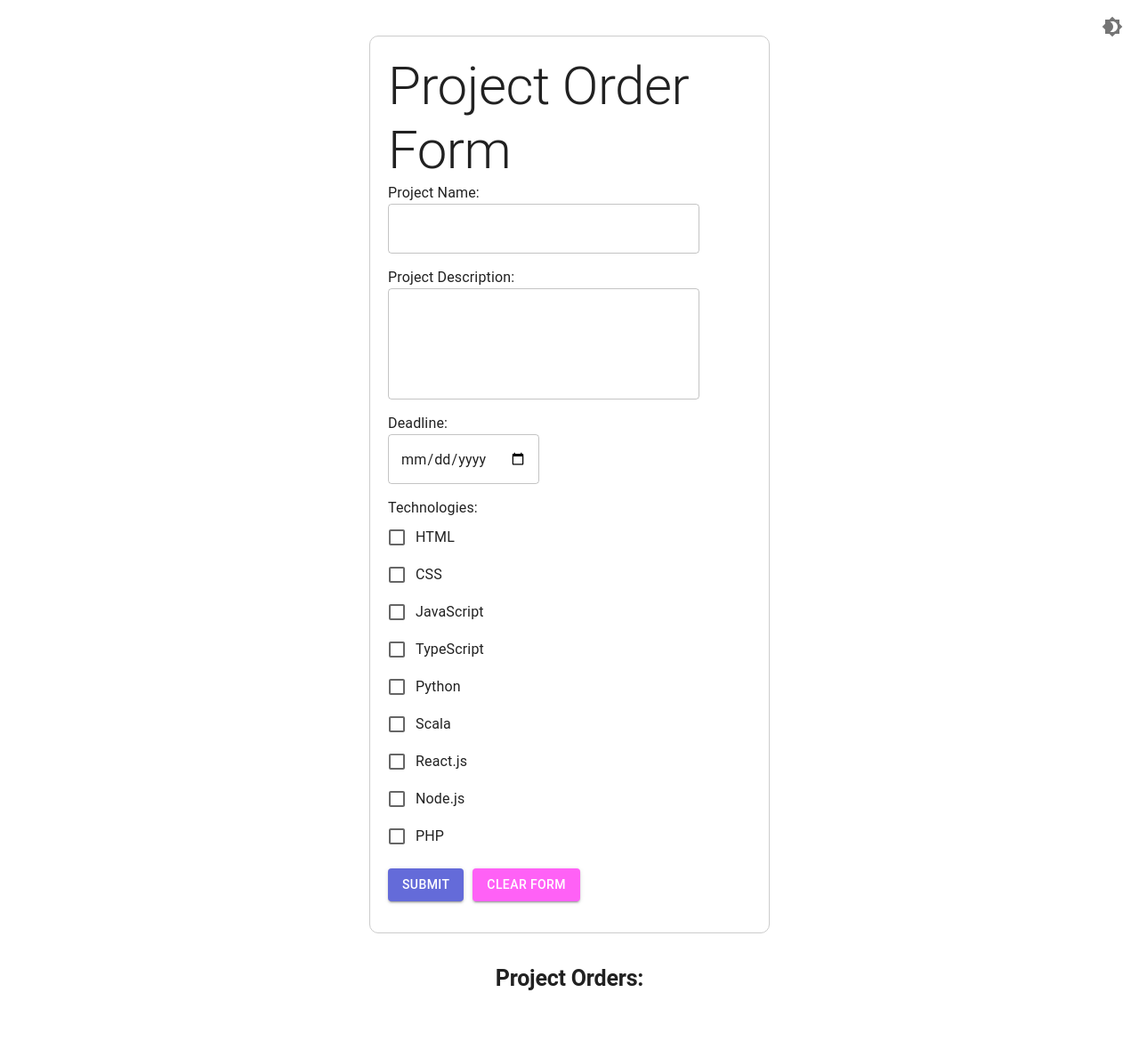
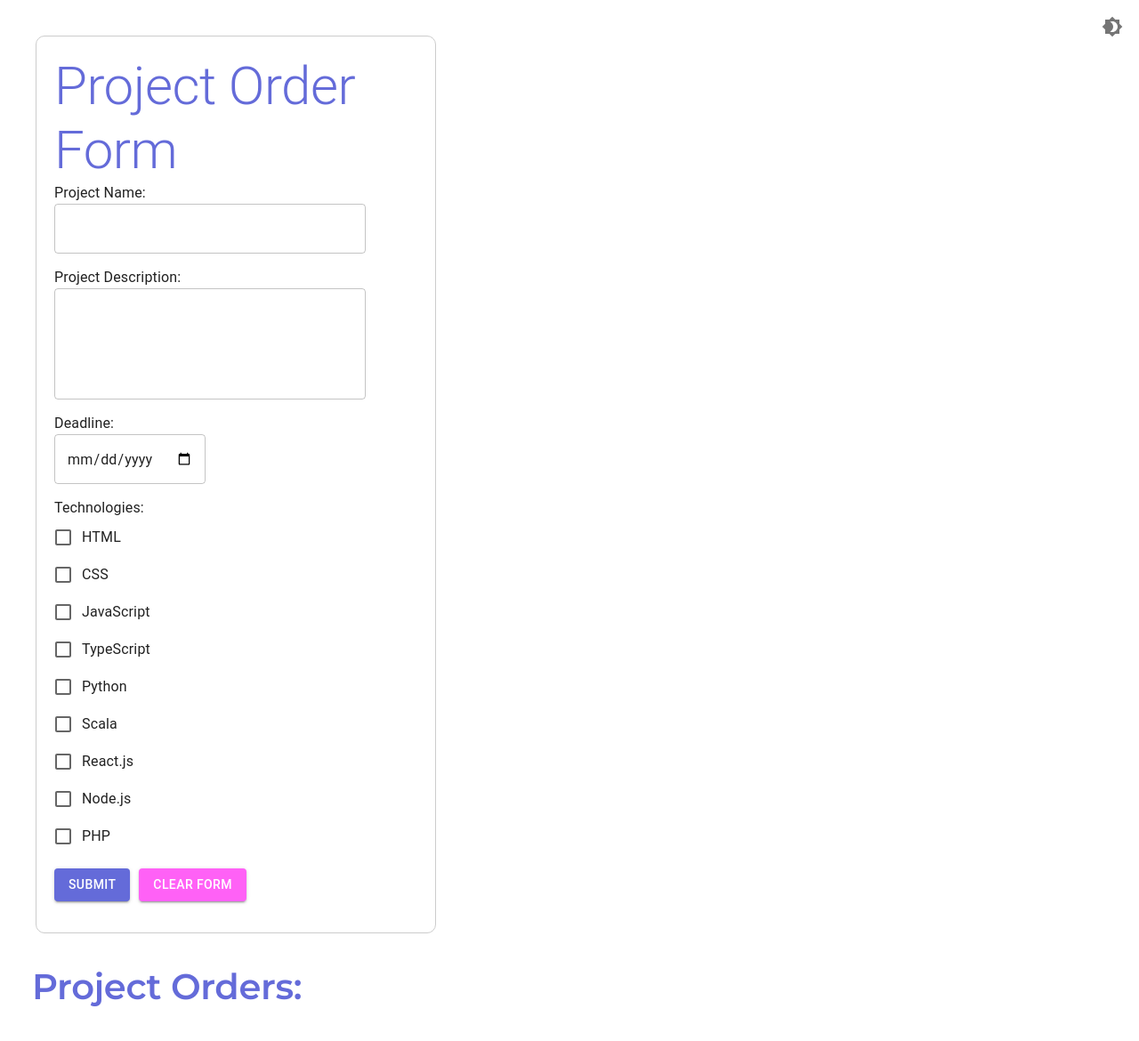
Before and after one commit to proga-react-practice/epsilon-team-project, a React (Vite) app: page /maks in a window 1280 px wide. Shown: the top 1170 px of the page at 89% size. Built offline with nearby package versions, Linux system fonts and the light colour scheme.

Commit message:
add customer side features

```diff
--- a/src/Pages/Maks.tsx
+++ b/src/Pages/Maks.tsx
@@ -47,12 +47,21 @@ const Customers: React.FC = () => {
         >
           <Brightness4Icon />
         </IconButton>
-        <AddOrderForm addProject={addProject} darkMode={darkMode} />
-        <Cards
-          projects={projects}
-          deleteProject={deleteProject}
-          darkMode={darkMode}
-        />
+        <Box
+          sx={{
+            display: "flex",
+            flexWrap: "wrap",
+            justifyContent: "space-between",
+            width: "100%",
+          }}
+        >
+          <Box sx={{ flexBasis: "30%", marginRight: "20px" }}>
+            <AddOrderForm addProject={addProject} />
+          </Box>
+          <Box sx={{ flexBasis: "65%" }}>
+            <Cards projects={projects} deleteProject={deleteProject} />
+          </Box>
+        </Box>
       </Box>
     </ThemeProvider>
   );
--- a/src/components/customer/AddOrderForm.tsx
+++ b/src/components/customer/AddOrderForm.tsx
@@ -82,12 +82,18 @@ const AddOrderForm: React.FC<{
       }}
     >
       <StyledFormWrapper>
-        <StyledTypography variant="h2">Project Order Form</StyledTypography>
+        <StyledTypography
+          variant="h2"
+          sx={{
+            color: (theme) =>
+              theme.palette.mode === "dark" ? "#62D682" : "#646BD9",
+          }}
+        >
+          Project Order Form
+        </StyledTypography>
         <form onSubmit={handleSubmit}>
           <Box className="form-group" sx={{ marginBottom: "15px" }}>
-            <StyledTypography>
-              Project Name:
-            </StyledTypography>
+            <StyledTypography>Project Name:</StyledTypography>
             <TextField
               id="project-name"
               value={name}
@@ -99,9 +105,7 @@ const AddOrderForm: React.FC<{
             />
           </Box>
           <Box className="form-group" sx={{ marginBottom: "15px" }}>
-            <StyledTypography >
-              Project Description:
-            </StyledTypography>
+            <StyledTypography>Project Description:</StyledTypography>
             <TextField
               id="project-description"
               multiline
--- a/src/components/customer/Cards.tsx
+++ b/src/components/customer/Cards.tsx
@@ -1,13 +1,7 @@
 import React from "react";
-import {
-  Typography,
-  Button,
-  Box,
-  Card,
-  CardContent,
-  CardActions,
-} from "@mui/material";
+import { Typography, Box, Card, CardContent, IconButton } from "@mui/material";
 import { styled, keyframes } from "@mui/system";
+import DeleteIcon from "@mui/icons-material/Delete";
 import { Project } from "./Utils";
 
 const cardSlideIn = keyframes`
@@ -20,11 +14,10 @@ const cardSlideIn = keyframes`
 `;
 
 const StyledCard = styled(Card)(({ theme }) => ({
-  width: 300,
-  height: 500,
-  margin: theme.spacing(1),
-  borderRadius: theme.shape.borderRadius * 2,
-  boxShadow: theme.shadows[3],
+  width: "500px",
+  height: "auto",
+  marginBottom: theme.spacing(3),
+  borderRadius: theme.shape.borderRadius,
   backgroundColor: theme.palette.background.default,
   animation: `${cardSlideIn} 0.5s ease-out`,
   [theme.breakpoints.down("sm")]: {
@@ -33,20 +26,10 @@ const StyledCard = styled(Card)(({ theme }) => ({
   },
 }));
 
-const StyledCardContent = styled(CardContent)({
-  flexGrow: 1,
-});
-
-const Technology = styled(Typography)(({ theme }) => ({
-  fontWeight: theme.typography.fontWeightBold,
-  fontStyle: "italic",
-  color: theme.palette.text.primary,
-}));
-
 const CardsContainer = styled(Box)(({ theme }) => ({
   display: "flex",
+  flexDirection: "column",
   flexWrap: "wrap",
-  justifyContent: "center",
   padding: theme.spacing(2),
   width: "100%",
   backgroundColor: theme.palette.background.default,
@@ -58,37 +41,69 @@ const CardsContainer = styled(Box)(({ theme }) => ({
 const Cards: React.FC<{
   projects: Project[];
   deleteProject: (id: number) => void;
-  darkMode: boolean;
 }> = ({ projects, deleteProject }) => {
   return (
     <CardsContainer>
-      <Typography variant="h2" sx={{ fontSize: 25, fontWeight: "bold" }}>
+      <Typography
+        variant="h2"
+        sx={{
+          fontSize: 40,
+          fontWeight: 600,
+          fontFamily: "Montserrat",
+          marginBottom: "18px",
+          color: "primary.main",
+        }}
+      >
         Project Orders:
       </Typography>
       {projects.map((project) => (
         <StyledCard key={project.id}>
-          <StyledCardContent>
-            <Typography variant="h3">{project.name}</Typography>
-            <Typography>
-              <Technology>Description:</Technology> {project.description}
+          <CardContent sx={{ p: 2, display: "flex" }}>
+            <Box sx={{ flex: 1 }}>
+              <Typography
+                variant="h5"
+                sx={{
+                  mb: 1,
+                  fontFamily: "Montserrat",
+                  fontWeight: 600,
+                }}
+              >
+                {project.name}
               </Typography>
-            <Typography>
-              <Technology>Deadline:</Technology> {project.deadline}
+              <Typography sx={{ mt: "12px", fontFamily: "Montserrat" }}>
+                <Box component="span" sx={{ fontWeight: 600 }}>
+                  Description:
+                </Box>{" "}
+                {project.description}
               </Typography>
-            <Typography>
-              <Technology>Technologies:</Technology>{" "}
+              <Typography sx={{ mt: "12px", fontFamily: "Montserrat" }}>
+                <Box component="span" sx={{ fontWeight: 600 }}>
+                  Deadline:
+                </Box>{" "}
+                {project.deadline}
+              </Typography>
+              <Typography
+                sx={{
+                  mt: "12px",
+                  fontFamily: "Montserrat",
+                  whiteSpace: "nowrap",
+                }}
+              >
+                <Box component="span" sx={{ fontWeight: 600 }}>
+                  Technologies:
+                </Box>{" "}
                 {project.technologies.join(", ")}
               </Typography>
-          </StyledCardContent>
-          <CardActions>
-            <Button
+            </Box>
+            <Box>
+              <IconButton
                 onClick={() => deleteProject(project.id)}
-              variant="contained"
                 color="primary"
               >
-              Delete
-            </Button>
-          </CardActions>
+                <DeleteIcon />
+              </IconButton>
+            </Box>
+          </CardContent>
         </StyledCard>
       ))}
     </CardsContainer>
```
Lines whose indentation alone changed are shown as unchanged.
